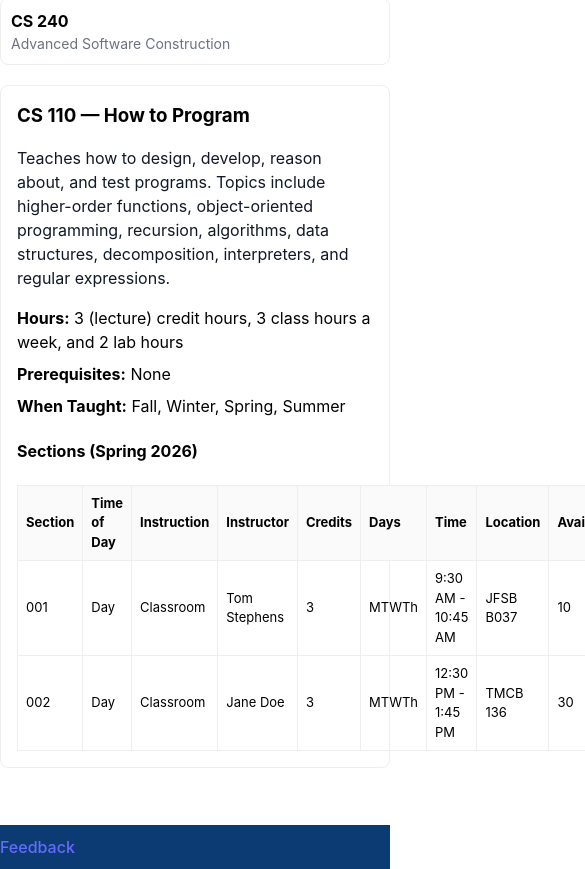
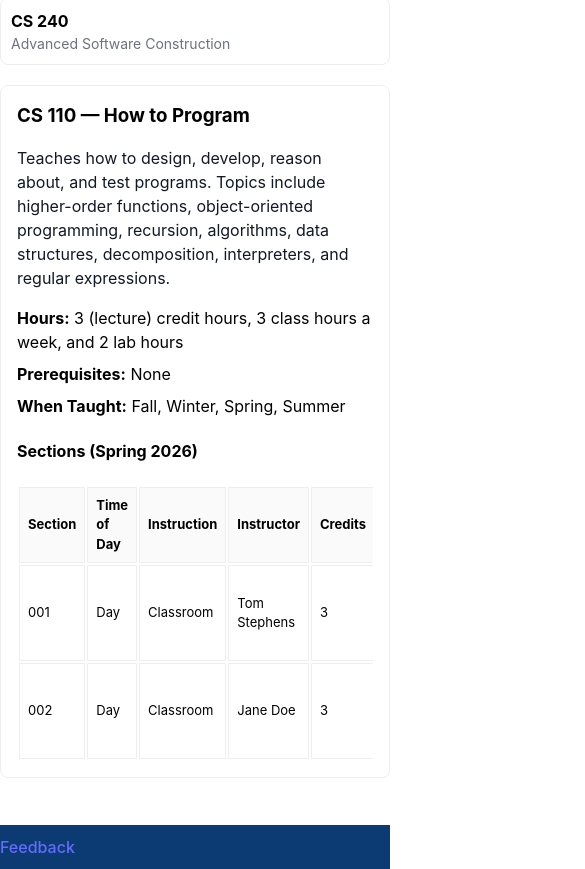
Before and after one commit to cowhorse7/356-cs-classes, a React (Vite) app: page / in a window 390 px wide. Shown: the part 623-1492 px from the top of the page, 585 px wide, since content can reach past the window. Built offline with nearby package versions, Linux system fonts and the light colour scheme; the HTML template or start-up script is replaced by a standard one.

Commit message:
fixed styling for mobile

```diff
--- a/src/App.css
+++ b/src/App.css
@@ -214,10 +214,14 @@ html,
   }
 }
 
+.table-wrapper {
+  width: 100%;
+  overflow-x: auto;
+}
+
 .sections-table {
   width: 100%;
-  border-collapse: collapse;
-  margin-top: 8px;
+  min-width: 700px;
 }
 .sections-table th,
 .sections-table td {
--- a/src/components/CourseDetail.tsx
+++ b/src/components/CourseDetail.tsx
@@ -12,7 +12,8 @@ function SectionTable({ sections }: { sections: Section[] }) {
   }
 
   return (
-    <table className="sections-table">
+    <div className="table-wrapper">
+      <table className="sections-table">
       <thead>
         <tr>
           <th>Section</th>
@@ -44,6 +45,8 @@ function SectionTable({ sections }: { sections: Section[] }) {
         ))}
       </tbody>
     </table>
+    </div>
+
   );
 }
 
```
